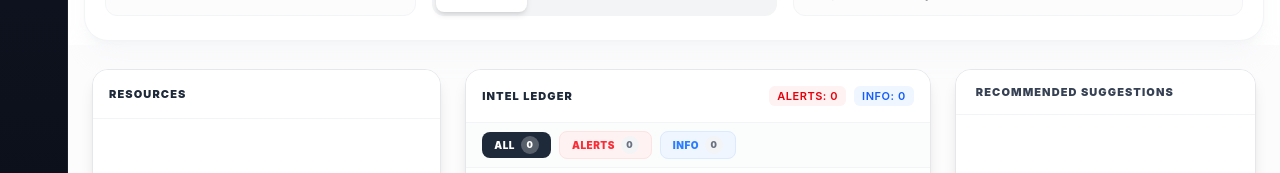
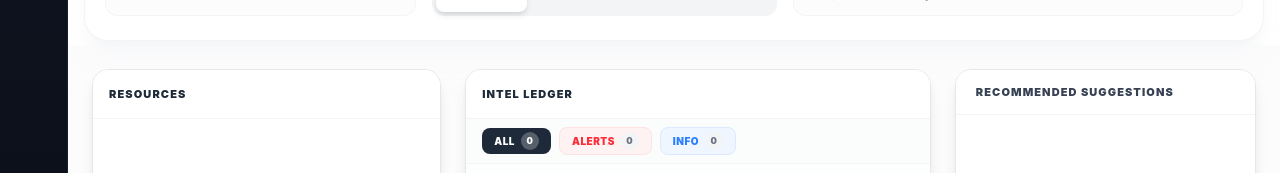
Before and after one commit to hruday578/threat-intelligence-SAAS, a React (Vite) app: page / in a window 1280 px wide. Both pictures are taken after a click on the button "ESTABLISH CONNECTION". Shown: the part 452-625 px from the top of the page. Built offline with nearby package versions, Linux system fonts and the light colour scheme.

Commit message:
fix: remove duplicate count badges from Intel Ledger header

```diff
--- a/src/App.jsx
+++ b/src/App.jsx
@@ -1258,12 +1258,8 @@ export default function App() {
 
             {/* SECTOR 2: ALERTS & INTEL LEDGER */}
             <section className="w-[40%] flex flex-col overflow-hidden bg-white border border-gray-200 rounded-2xl shadow-lg relative">
-              <div className="p-4 border-b border-gray-100 flex items-center justify-between shrink-0 bg-white">
+              <div className="p-4 border-b border-gray-100 flex items-center shrink-0 bg-white">
                 <span className="text-[11px] font-black text-gray-800 uppercase tracking-widest">Intel Ledger</span>
-                <div className="flex gap-2">
-                  <span className="text-[11px] font-semibold text-red-600 bg-red-50 px-2 py-0.5 rounded-md uppercase tracking-wider">Alerts: {articles.filter(a => a.ai.classification === 'ALERT').length}</span>
-                  <span className="text-[11px] font-semibold text-blue-600 bg-blue-50 px-2 py-0.5 rounded-md uppercase tracking-wider">Info: {articles.filter(a => a.ai.classification === 'INFORMATIVE').length}</span>
-                </div>
               </div>
               {/* Filter tabs */}
               <div className="px-4 py-2 border-b border-gray-100 flex items-center gap-2 bg-gray-50/60 shrink-0">
```
